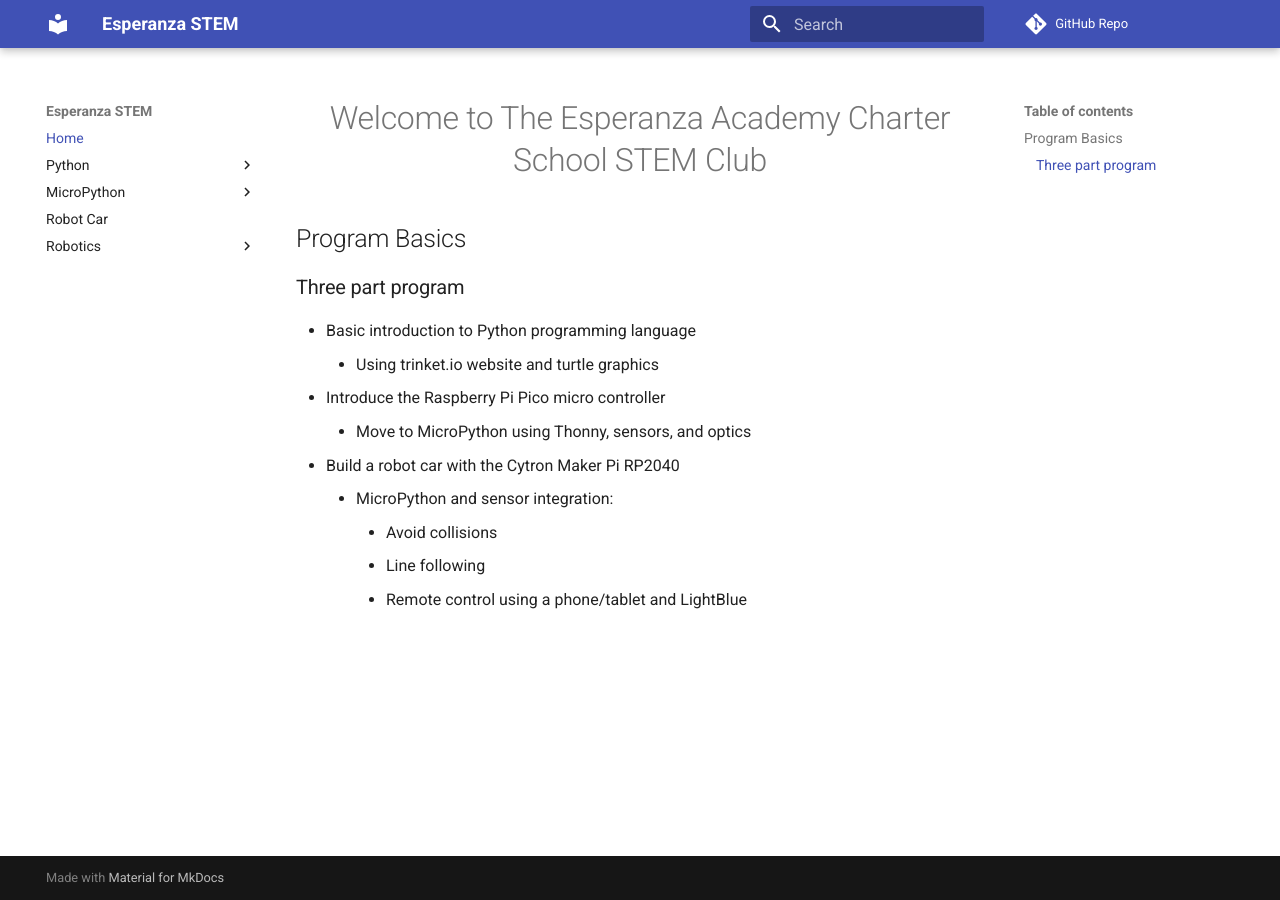
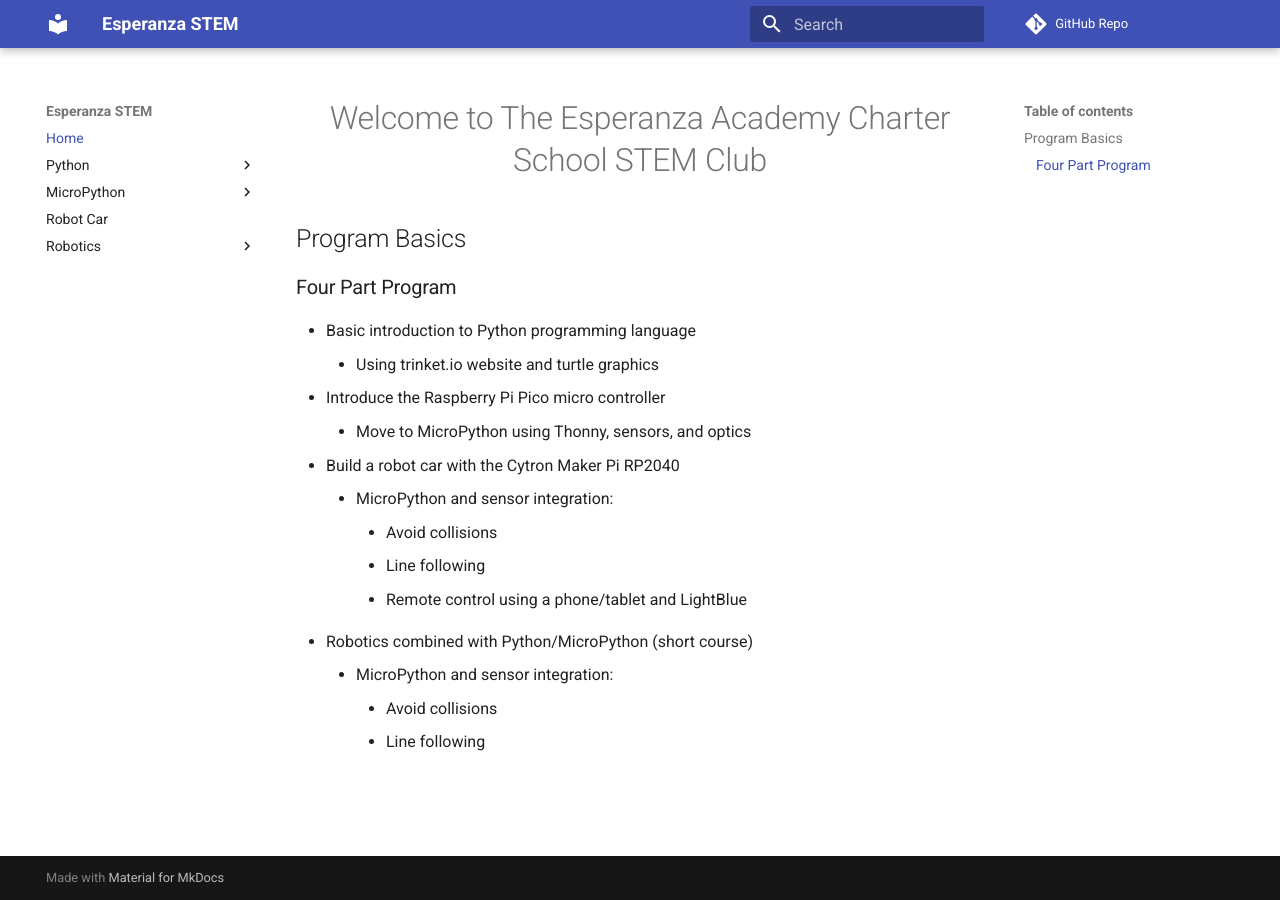
Before and after one commit to jetannenbaum/esperanzaSTEM, an MkDocs documentation site: the page built from docs/index.md, in a window 1280 px wide. Built offline with MkDocs 1.6.1 and Material for MkDocs 9.7.7, drawn with Linux system fonts in a browser that asks for light colours; comment, search, counter and statistics services are not loaded.

Commit message:
Updated index.md to include the robotics section

```diff
--- a/docs/index.md
+++ b/docs/index.md
@@ -3,7 +3,7 @@
 
 ## Program Basics
 
-### Three part program
+### Four Part Program
 * Basic introduction to Python programming language
     * Using trinket.io website and turtle graphics
 * Introduce the Raspberry Pi Pico micro controller
@@ -13,3 +13,7 @@
         * Avoid collisions
         * Line following
         * Remote control using a phone/tablet and LightBlue
+* Robotics combined with Python/MicroPython (short course)
+    * MicroPython and sensor integration:
+        * Avoid collisions
+        * Line following
```
